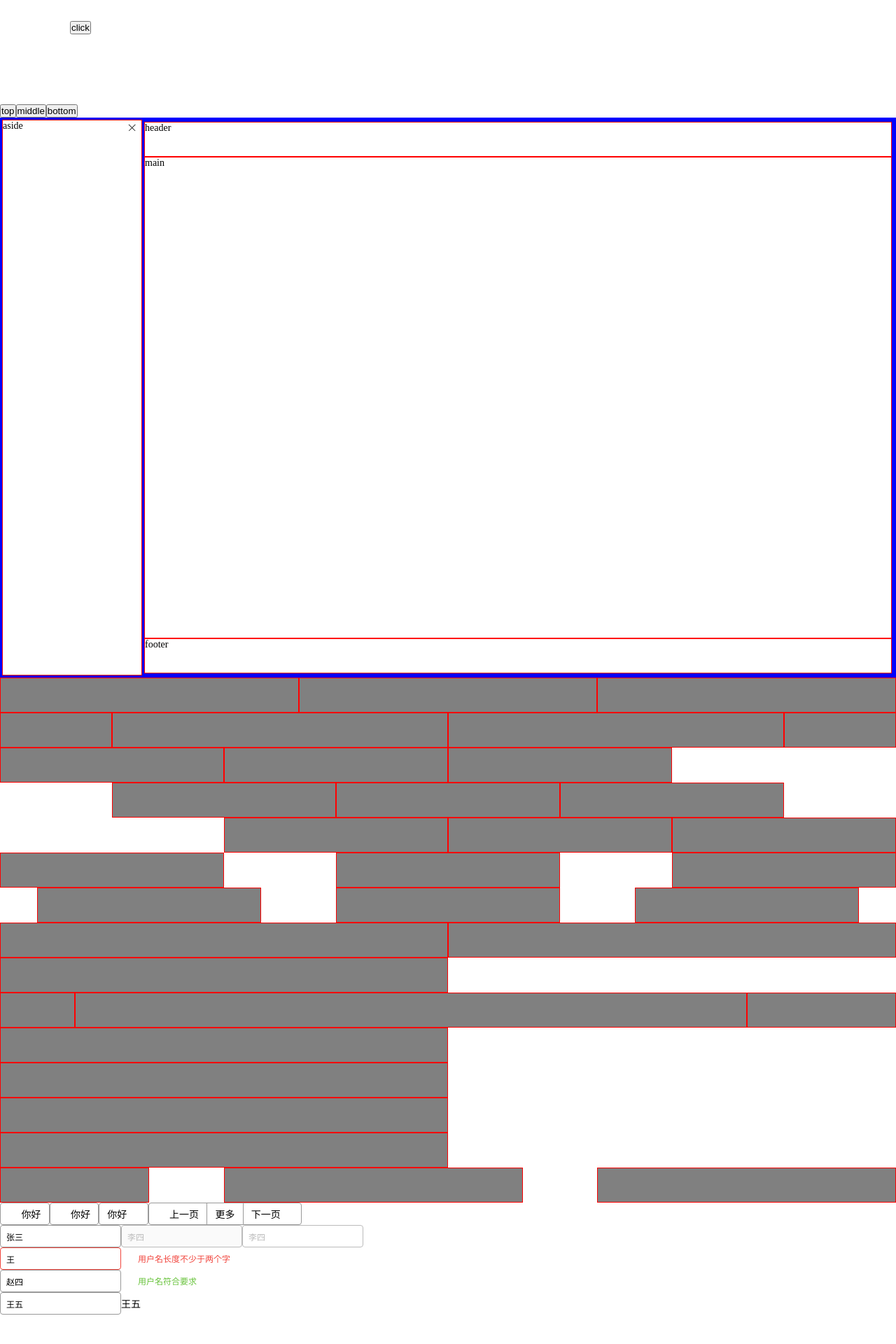
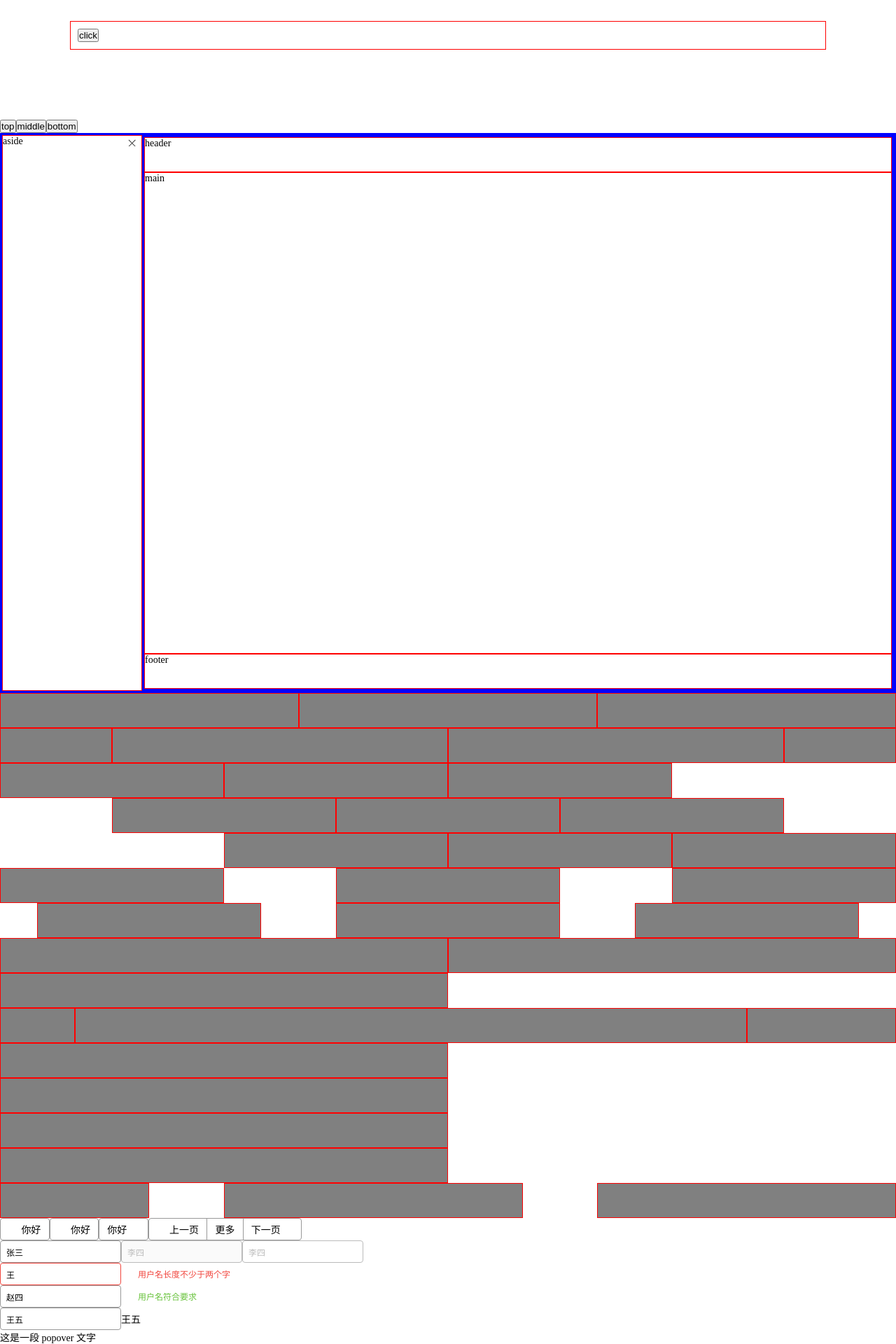
Before and after one commit to haxiedaimala/vue-wheels, a Vue app: page / in a window 1280 px wide. Shown: the part 70-1990 px from the top of the page at 70% size. Before the commit the page ends 1948 px from the top, so only its background shows below. Built offline with nearby package versions, Linux system fonts and the light colour scheme.

Commit message:
解决当容器有 overflow:hidden 的 bug

```diff
--- a/src/App.vue
+++ b/src/App.vue
@@ -47,7 +47,7 @@ const showToast3 = () => {
 
 <template>
 
-  <div style="margin: 100px;">
+  <div style="overflow:hidden;margin: 100px;padding: 10px;border: 1px solid red;">
     <g-popover>
       <template #content>
         这是一段 popover 文字
--- a/src/components/GPopover.vue
+++ b/src/components/GPopover.vue
@@ -1,7 +1,7 @@
 <script setup lang="ts">
-import {ref} from 'vue';
+import {onMounted, ref} from 'vue';
 
-const visible = ref(false);
+const visible = ref(true);
 const toggleVisible = () => {
   visible.value = !visible.value;
   if (visible.value === true) {
@@ -11,15 +11,25 @@ const toggleVisible = () => {
     });
   }
 };
-
+const trigger = ref<HTMLSpanElement>();
+let popover = ref<HTMLDivElement>();
+onMounted(() => {
+  const {top, left} = trigger.value!.getBoundingClientRect();
+  popover.value!.style.left = left + window.scrollX + 'px';
+  popover.value!.style.top = top + window.screenY + 'px';
+});
 </script>
 
 <template>
   <div class="gulu-popover" @click.stop="toggleVisible">
-    <div class="gulu-popover-content" v-if="visible" @click.stop>
-      <slot name="content"/>
-    </div>
-    <slot/>
+    <Teleport to="body">
+      <div class="gulu-popover-content" v-show="visible" @click.stop ref="popover">
+        <slot name="content"/>
+      </div>
+    </Teleport>
+    <span ref="trigger">
+      <slot/>
+   </span>
   </div>
 </template>
 
@@ -32,10 +42,9 @@ const toggleVisible = () => {
   > &-content {
     position: absolute;
     padding: .5em;
-    bottom: 100%;
-    left: 0;
     border: 1px solid red;
     box-shadow: 0 0 3px rgba(0, 0, 0, .5);
+    transform: translateY(-100%);
   }
 }
 </style>
```
